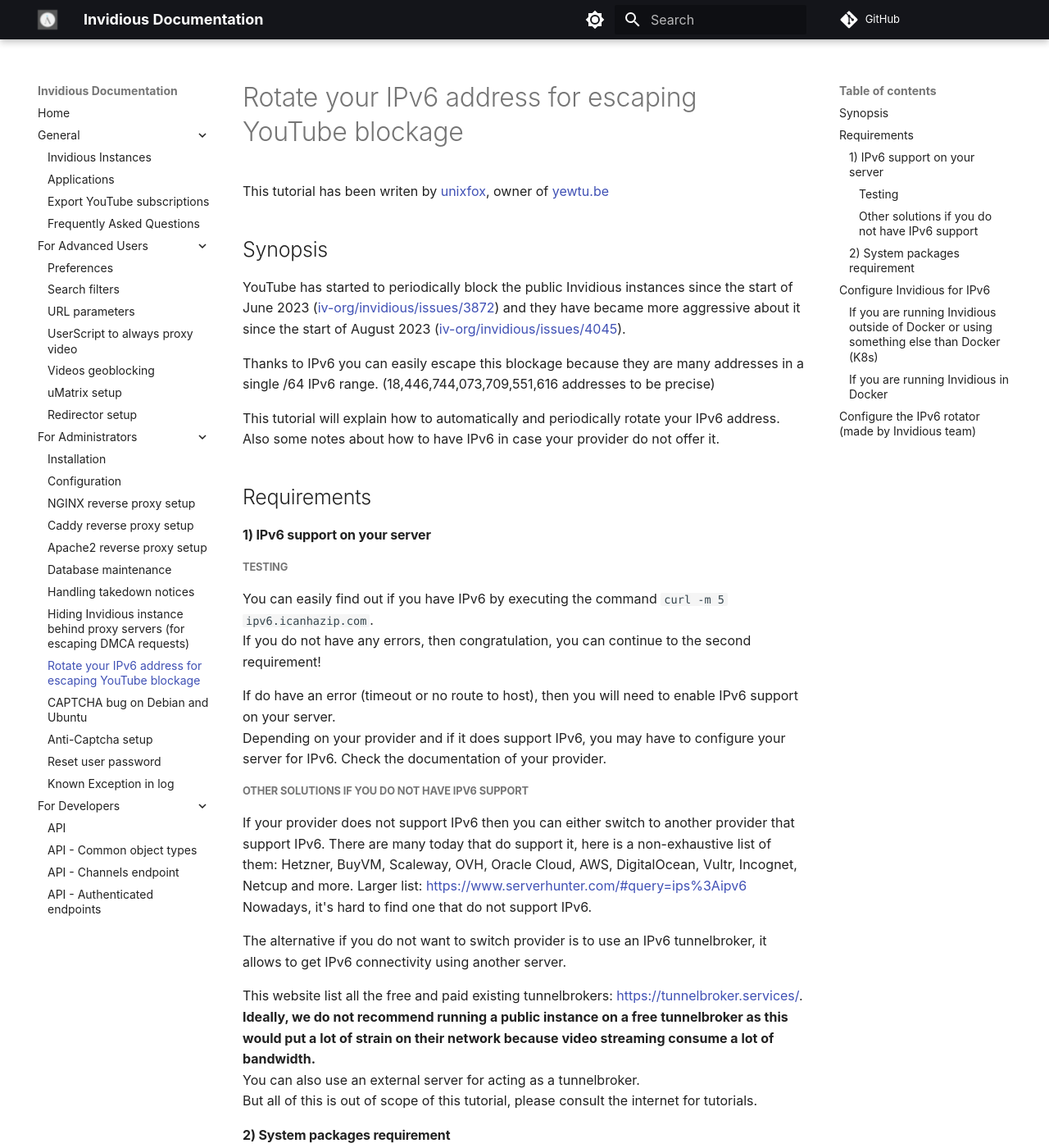
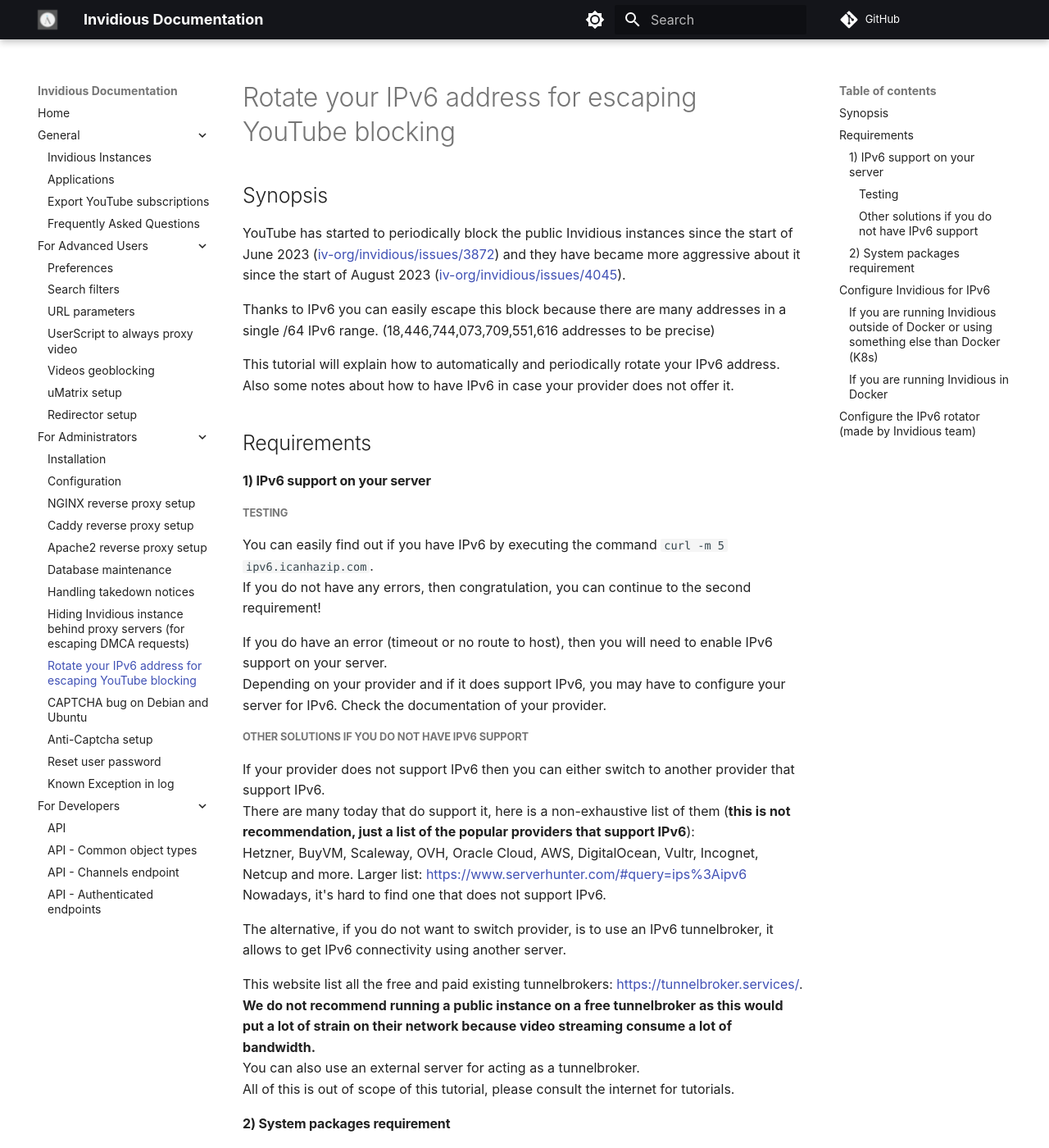
Before and after one commit to iv-org/documentation, an MkDocs documentation site: the page built from docs/ipv6-rotator.md, in a window 1280 px wide and 1400 px high. Shown: the whole window at 82% size. Built offline with MkDocs 1.6.1 and Material for MkDocs 9.7.7, drawn with Linux system fonts in a browser that asks for light colours; comment, search, counter and statistics services are not loaded; some of the changed text lies outside the part shown.

Commit message:
improve based on recommendations

````diff
--- a/docs/ipv6-rotator.md
+++ b/docs/ipv6-rotator.md
@@ -1,14 +1,12 @@
-# Rotate your IPv6 address for escaping YouTube blockage
-
-This tutorial has been writen by [unixfox](https://github.com/unixfox), owner of [yewtu.be](https://yewtu.be/)
+# Rotate your IPv6 address for escaping YouTube blocking
 
 ## Synopsis
 
 YouTube has started to periodically block the public Invidious instances since the start of June 2023 ([iv-org/invidious/issues/3872](https://github.com/iv-org/invidious/issues/3872)) and they have became more aggressive about it since the start of August 2023 ([iv-org/invidious/issues/4045](https://github.com/iv-org/invidious/issues/4045)).
 
-Thanks to IPv6 you can easily escape this blockage because they are many addresses in a single /64 IPv6 range. (18,446,744,073,709,551,616 addresses to be precise)
+Thanks to IPv6 you can easily escape this block because there are many addresses in a single /64 IPv6 range. (18,446,744,073,709,551,616 addresses to be precise)
 
-This tutorial will explain how to automatically and periodically rotate your IPv6 address. Also some notes about how to have IPv6 in case your provider do not offer it.
+This tutorial will explain how to automatically and periodically rotate your IPv6 address. Also some notes about how to have IPv6 in case your provider does not offer it.
 
 ## Requirements
 #### 1) IPv6 support on your server
@@ -16,20 +14,21 @@
 You can easily find out if you have IPv6 by executing the command `curl -m 5 ipv6.icanhazip.com`.
 If you do not have any errors, then congratulation, you can continue to the second requirement!
 
-If do have an error (timeout or no route to host), then you will need to enable IPv6 support on your server.
+If you do have an error (timeout or no route to host), then you will need to enable IPv6 support on your server.
 Depending on your provider and if it does support IPv6, you may have to configure your server for IPv6. Check the documentation of your provider.
 
 ##### Other solutions if you do not have IPv6 support
 
-If your provider does not support IPv6 then you can either switch to another provider that support IPv6. There are many today that do support it, here is a non-exhaustive list of them:
+If your provider does not support IPv6 then you can either switch to another provider that support IPv6.
+There are many today that do support it, here is a non-exhaustive list of them (**this is not recommendation, just a list of the popular providers that support IPv6**):
 Hetzner, BuyVM, Scaleway, OVH, Oracle Cloud, AWS, DigitalOcean, Vultr, Incognet, Netcup and more. Larger list: https://www.serverhunter.com/#query=ips%3Aipv6
-Nowadays, it's hard to find one that do not support IPv6.
+Nowadays, it's hard to find one that does not support IPv6.
 
-The alternative if you do not want to switch provider is to use an IPv6 tunnelbroker, it allows to get IPv6 connectivity using another server.
+The alternative, if you do not want to switch provider, is to use an IPv6 tunnelbroker, it allows to get IPv6 connectivity using another server.
 
-This website list all the free and paid existing tunnelbrokers: https://tunnelbroker.services/. **Ideally, we do not recommend running a public instance on a free tunnelbroker as this would put a lot of strain on their network because video streaming consume a lot of bandwidth.**
+This website list all the free and paid existing tunnelbrokers: https://tunnelbroker.services/. **We do not recommend running a public instance on a free tunnelbroker as this would put a lot of strain on their network because video streaming consume a lot of bandwidth.**
 You can also use an external server for acting as a tunnelbroker.
-But all of this is out of scope of this tutorial, please consult the internet for tutorials.
+All of this is out of scope of this tutorial, please consult the internet for tutorials.
 
 #### 2) System packages requirement
 Please install:
@@ -55,10 +54,11 @@
 Or if you are on Kubernetes, check that your pods have IPv6 connectivity. But you probably already know that if you are using Kubernetes.
 
 ### If you are running Invidious in Docker
-Note: You probably need a recent version of Docker for best compatibility if something do not work here.
+Note: Make sure you are running a recent version of Docker if you are running into IPv6 issues.
 
 1. Follow the steps 1 to 3 on the official documentation for Docker: https://docs.docker.com/config/daemon/ipv6/
 2. In your docker-compose file of invidious. Add these lines at the end of your docker-compose
+
    ```yaml
    networks:
      default:
@@ -69,20 +69,23 @@
              gateway: fd01:db8:a::1
 
    ```
+
 3. Bring down your docker composition and bring it back up for recreating the network:
-    ```
-    docker compose down
-    docker compose up -d
+
+   ```
+   docker compose down
+   docker compose up -d
    ```
 
-For checking if everything went great then do `docker compose exec invidious ping -c 1 ipv6.icanhazip.com` and if you do not get errors then you can jump to the next step.
+To check if everything went great then do `docker compose exec invidious ping -c 1 ipv6.icanhazip.com` and if you do not get any error then you can jump to the next step.
 
 ## Configure the IPv6 rotator (made by Invidious team)
 This tool was developed by the Invidious team, and it's the official tool for rotating your IPv6 address on Invidious: https://github.com/iv-org/smart-ipv6-rotator.
 It may be used on other projects that depend on YouTube and/or Google (example: Piped or SearXNG).
 
-1. Make sure you have installed all the python libraries from the "requirements".
-2. Git clone the repository somewhere that you like (not inside the invidious directory):
+1. Make sure you have installed all the python libraries from [the "requirements"](#requirements).
+2. Clone the repository somewhere that you like (not inside the invidious directory):
+
    ```
    git clone https://github.com/iv-org/smart-ipv6-rotator.git
    ```
````
Also changed, not shown: other parts of docs/ipv6-rotator.md (+4 -1 lines), docs/index.md (+1 -1 lines).
